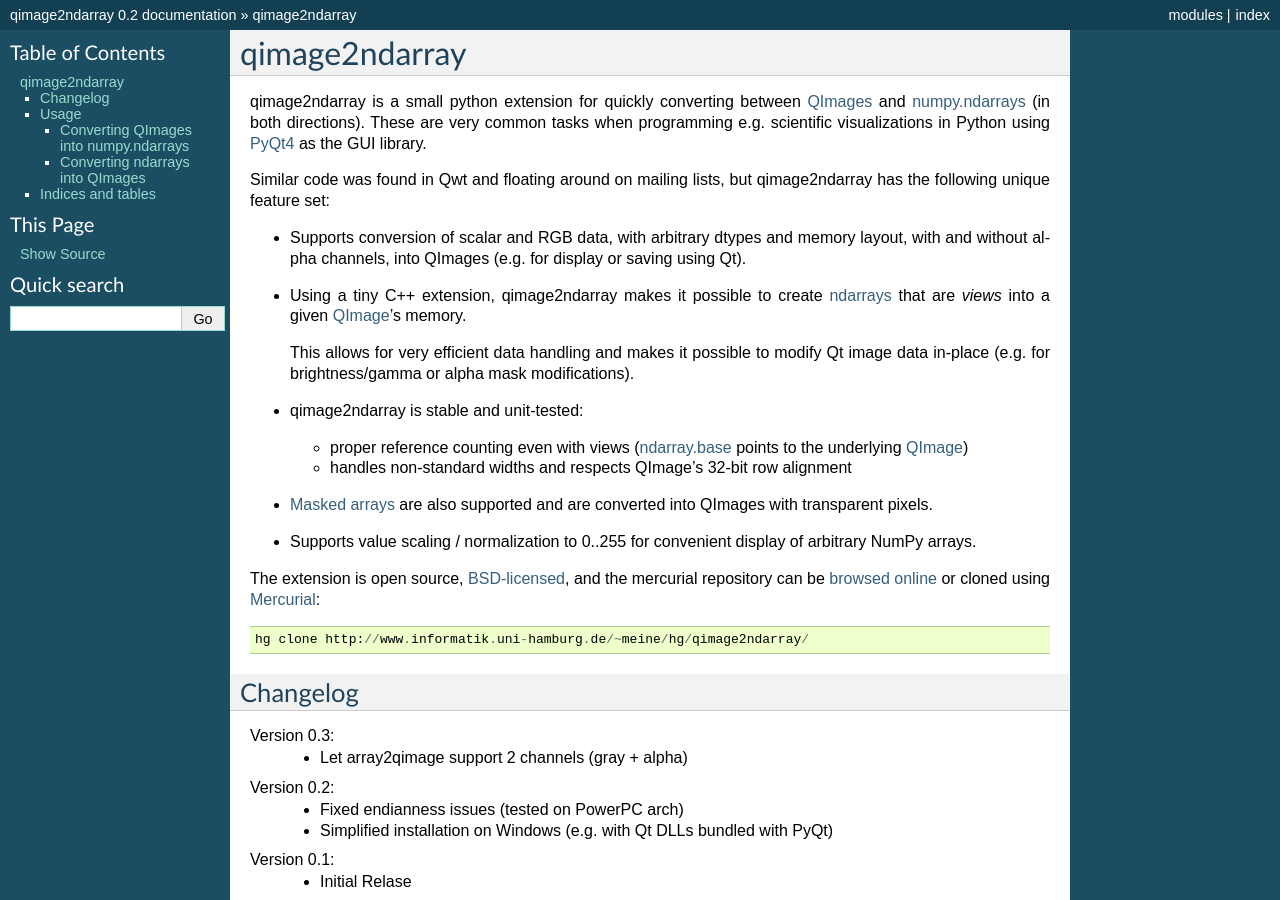
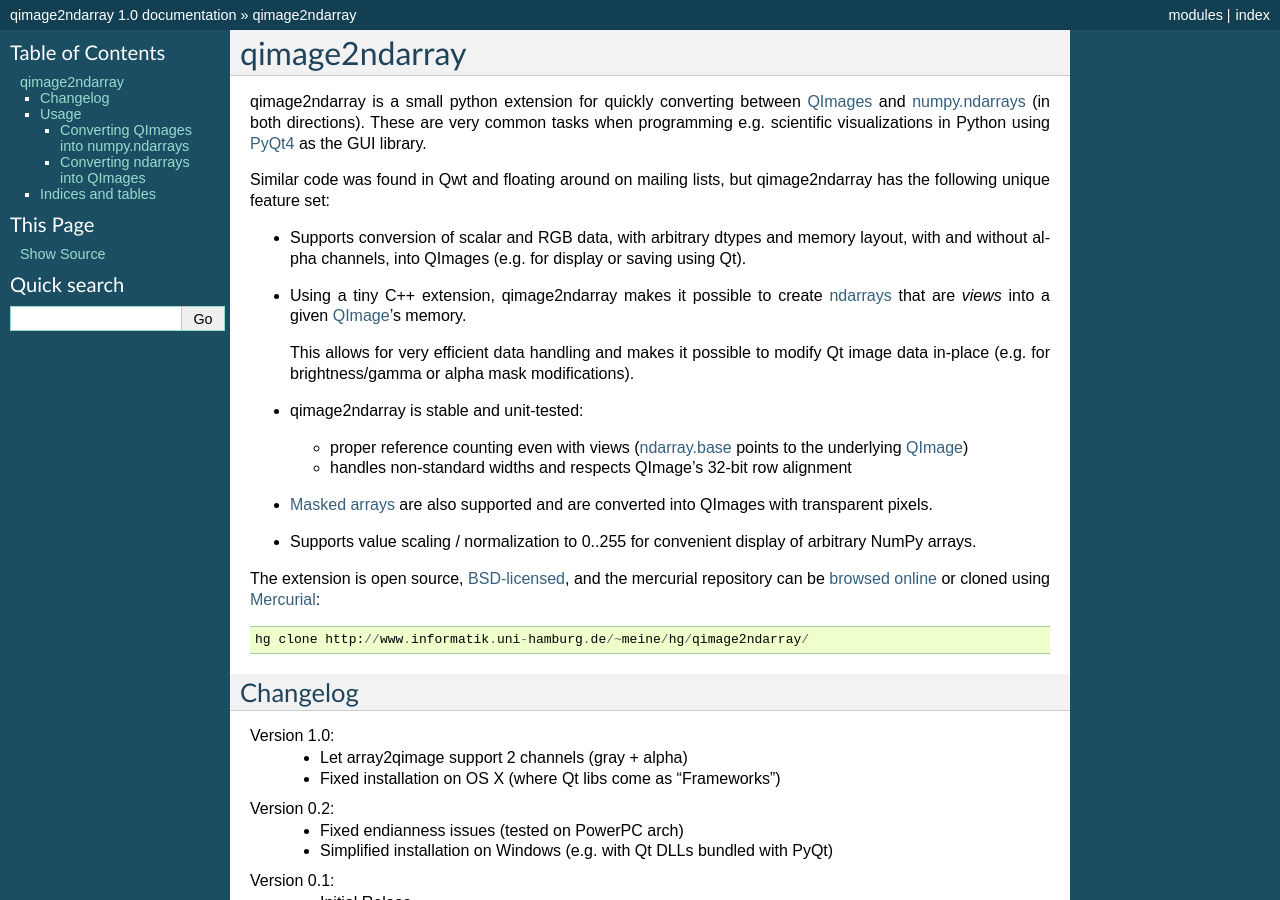
Before and after one commit to hmeine/qimage2ndarray, a Sphinx documentation site: the page built from doc/index.rst, in a window 1280 px wide and 900 px high. Built offline with Sphinx 7.4.7, drawn with Linux system fonts in a browser that asks for light colours; the version number is read from the project's files by our own code; some of the changed text lies outside the part shown.

Commit message:
bump version to 1.0 to reflect stability

```diff
--- a/doc/index.rst
+++ b/doc/index.rst
@@ -50,8 +50,9 @@
 Changelog
 =========
 
-Version 0.3:
+Version 1.0:
   - Let array2qimage support 2 channels (gray + alpha)
+  - Fixed installation on OS X (where Qt libs come as "Frameworks")
 
 Version 0.2:
   - Fixed endianness issues (tested on PowerPC arch)
--- a/qimage2ndarray/__init__.py
+++ b/qimage2ndarray/__init__.py
@@ -3,7 +3,7 @@
 from PyQt4 import QtGui as _qt
 from qimageview import qimageview as _qimageview
 
-__version__ = "0.2"
+__version__ = "1.0"
 
 if _sys.byteorder == 'little':
 	_bgra = (0, 1, 2, 3)
```
